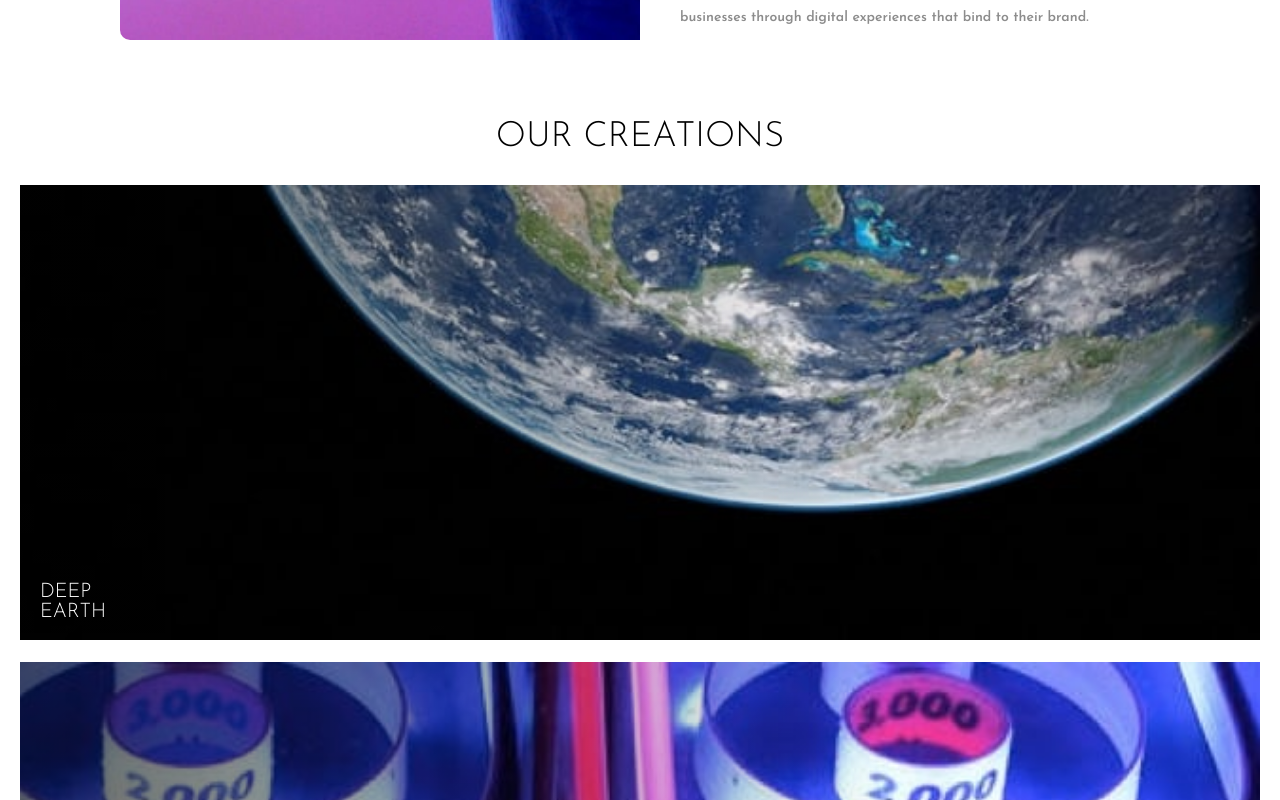
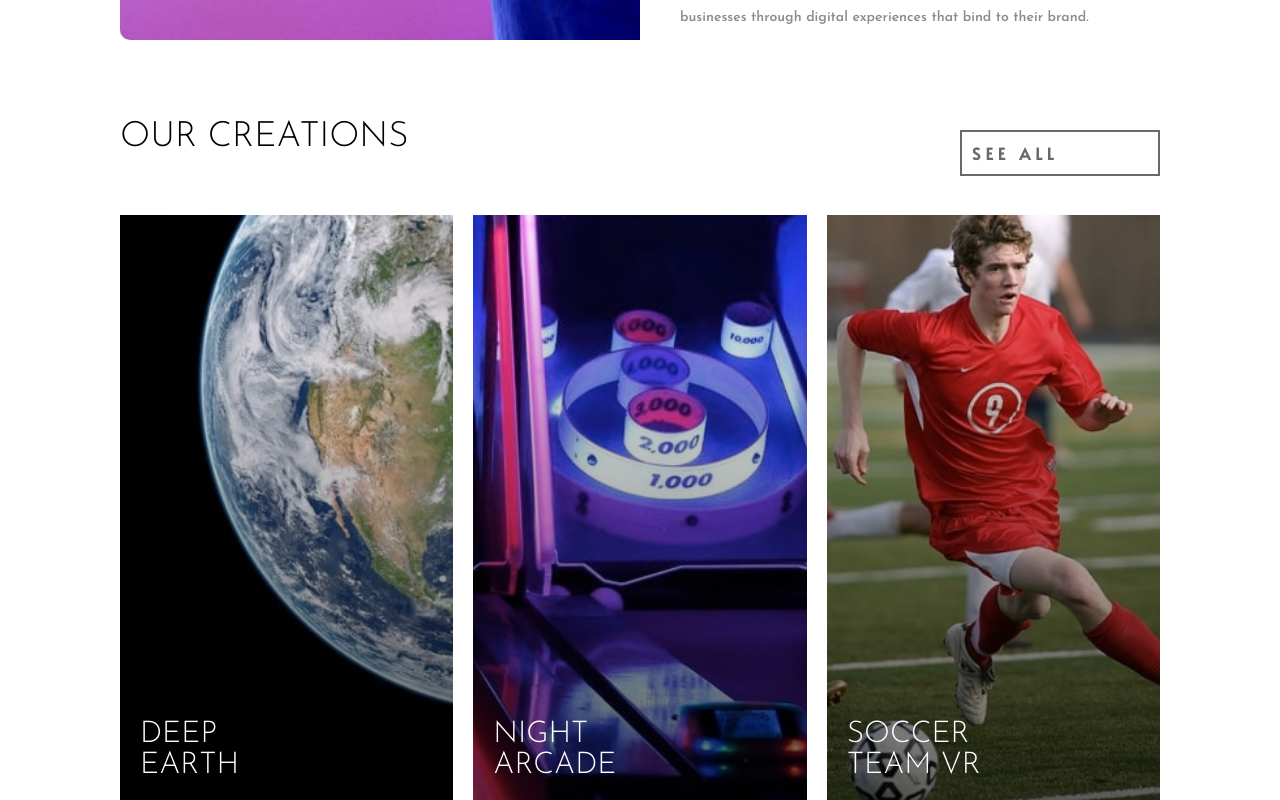
Before and after one commit to Diego2Drm/Loopstudios-landing-page, a React (Vite) app: page / in a window 1280 px wide. Shown: the part 1480-2280 px from the top of the page. Built offline with nearby package versions, Linux system fonts and the light colour scheme; a web font is replaced by a local one.

Commit message:
Media Query Creations

```diff
--- a/src/components/main/Creations.jsx
+++ b/src/components/main/Creations.jsx
@@ -1,21 +1,29 @@
 import { infoCreations } from "../../utils/CreationsInfo";
 import '../../scss/components/Creations.scss'
+import { Link } from "./Link";
 
 function Creations() {
 
   return (
     <section className="content__creations">
+      <div className="content__creations-title">
         <h2>Our Creations</h2>
+        <Link />
+
+      </div>
+      <div className="content__creations-grid">
         {
           infoCreations.map((item, i) => (
-          <div className="content__creations-info" key={i}>
-            <img src={item.imgMobile} alt={item.title} />
+            <figure className="content__creations-info" key={i}>
+              <img className="img--mobile" src={item.imgMobile} alt={item.title} />
+              <img className="img--desktop" src={item.imgDesktop} alt={item.title} />
               <p>{item.title}</p>
-          </div>
+            </figure>
           ))
         }
+      </div>
       <div className="content__creations-link">
-        <a href="#">See all</a>
+        <Link />
       </div>
     </section>
   )
--- /dev/null
+++ b/src/components/main/Link.jsx
@@ -0,0 +1,9 @@
+import React from "react";
+
+function Link() {
+  return(
+    <a href="#">See all</a>
+  );
+};
+
+export { Link };
--- a/src/scss/components/Creations.scss
+++ b/src/scss/components/Creations.scss
@@ -4,6 +4,7 @@
   padding-inline: 2rem;
   width: 100%;
 
+  .content__creations-title {
     h2 {
       font-size: 3.5rem;
       margin-bottom: 3rem;
@@ -12,40 +13,11 @@
       font-family: variables.$Josefin;
       text-transform: uppercase;
     }
+
+    a {
+      display: none;
     }
-
-.content__creations-info {
-  position: relative;
-  margin-block: 2rem;
-
-  &::before {
-    content: ' ';
-    position: absolute;
-    top: 0;
-    left: 0;
-    width: 70%;
-    height: 98%;
-    background: linear-gradient(to right, rgba(0, 0, 0, 0.6), rgba(0, 0, 0, 0));
-    pointer-events: none;
   }
-
-  img {
-    width: 100%;
-    height: 100%;
-  }
-
-  p {
-    position: absolute;
-    color: variables.$White;
-    font-family: variables.$Josefin;
-    font-weight: 300;
-    text-transform: uppercase;
-    width: 12rem;
-    bottom: 2rem;
-    left: 2rem;
-    font-size: 2rem;
-  }
-
 }
 
 .content__creations-link {
@@ -67,3 +39,140 @@
     letter-spacing: .5rem;
   }
 }
+
+.content__creations-grid {
+  display: grid;
+  grid-template-columns: repeat(1, 1fr);
+  gap: 2rem;
+
+  .content__creations-info {
+    position: relative;
+
+    &::before {
+      content: ' ';
+      position: absolute;
+      top: 0;
+      left: 0;
+      width: 70%;
+      height: 98%;
+      background: linear-gradient(to right, rgba(0, 0, 0, 0.6), rgba(0, 0, 0, 0));
+      pointer-events: none;
+    }
+
+    .img--mobile {
+      width: 100%;
+      height: 100%;
+    }
+
+    .img--desktop {
+      display: none;
+    }
+
+    p {
+      position: absolute;
+      color: variables.$White;
+      font-family: variables.$Josefin;
+      font-weight: 300;
+      text-transform: uppercase;
+      width: 12rem;
+      bottom: 2rem;
+      left: 2rem;
+      font-size: 2rem;
+    }
+  }
+}
+
+// Desktop
+
+@media (min-width: 1024px) {
+  .content__creations {
+    padding-inline: 2rem;
+    width: 100%;
+
+    .content__creations-title {
+      display: flex;
+      justify-content: space-between;
+      align-items: center;
+      padding-inline: 10rem;
+      margin-bottom: 3rem;
+
+      h2 {
+        font-size: 3.5rem;
+        margin-bottom: 3rem;
+        text-align: center;
+        font-weight: 300;
+        font-family: variables.$Josefin;
+        text-transform: uppercase;
+      }
+
+      a {
+        display: flex;
+        font-size: 1.6rem;
+        text-align: center;
+        color: variables.$Very-Dark-Gray;
+        font-weight: bold;
+        font-family: variables.$Alata;
+        text-transform: uppercase;
+        border: .2rem solid variables.$Very-Dark-Gray;
+        padding: 1rem;
+        width: 20rem;
+        letter-spacing: .5rem;
+        transition: .5s ease-in-out;
+
+        &:hover {
+          background: variables.$Black;
+          color: variables.$White;
+        }
+      }
+    }
+  }
+
+  .content__creations-grid {
+    display: grid;
+    grid-template-columns: repeat(auto-fill, minmax(25.6rem, 1fr));
+    ;
+    row-gap: 2rem;
+    padding-inline: 10rem;
+
+    .content__creations-info {
+      position: relative;
+      cursor: pointer;
+
+      &:hover .img--desktop{
+        opacity: .3;
+        transition: .2s ease-in-out;
+      }
+      &:hover p{
+        color: variables.$Black;
+        font-weight: bold;
+        transition: .2s ease-in-out;
+      }
+
+      &::before {
+        width: 100%;
+        height: 100%;
+        background: linear-gradient(to top, rgba(0, 0, 0, 0.6), rgba(0, 0, 0, 0));
+      }
+
+      .img--mobile {
+        display: none;
+      }
+
+      .img--desktop {
+        display: flex;
+        width: 100%;
+      }
+
+      p {
+        width: 16rem;
+        font-size: 3rem;
+      }
+    }
+  }
+
+  .content__creations-link {
+    a {
+      display: none;
+    }
+  }
+}
```
Lines whose indentation alone changed are shown as unchanged.
